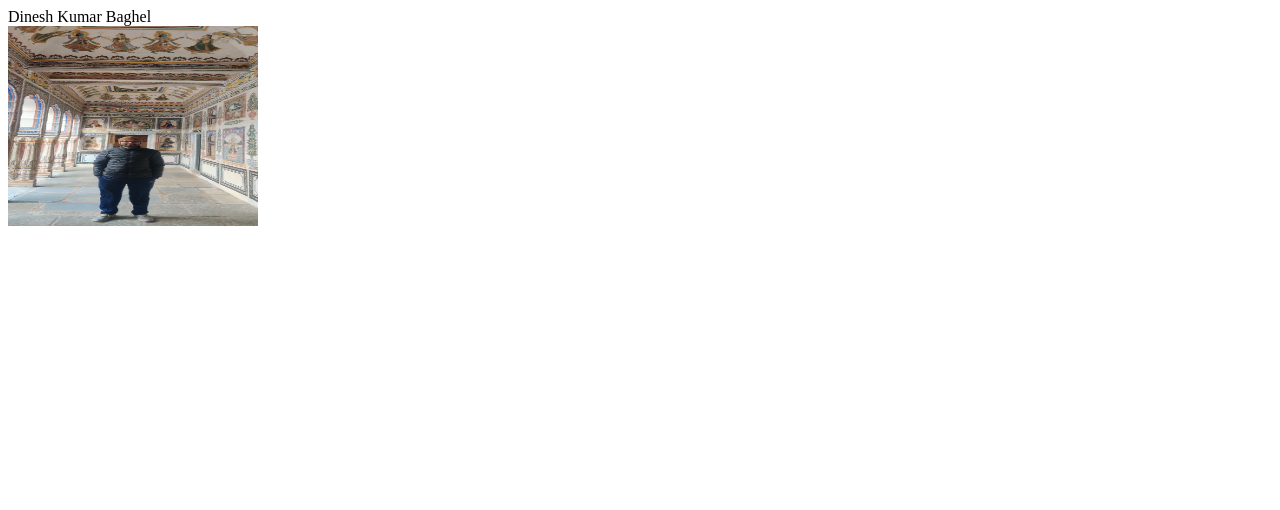
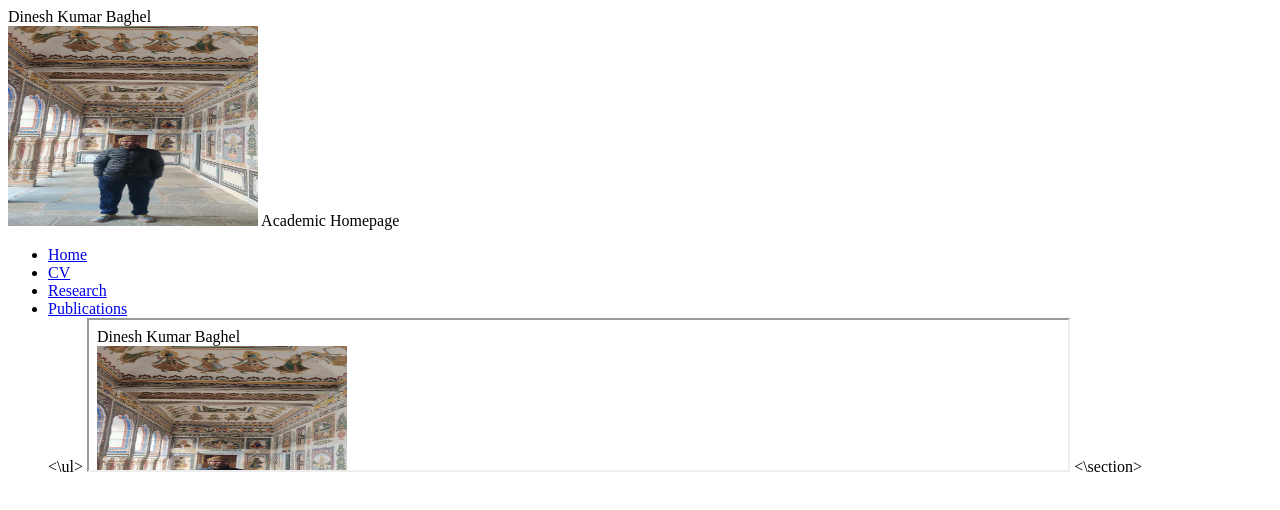
Before and after one commit to dinkubag/dinkubag.github.io, a plain HTML site: page index.html in a window 1280 px wide. Drawn offline with Linux system fonts and the light colour scheme.

Commit message:
Update index.html

```diff
--- a/index.html
+++ b/index.html
@@ -3,7 +3,16 @@
   <head>Dinesh Kumar Baghel</head>
   <body>
     <header>
-      <img src="img_5986.jpg" alt="Dinesh" width="250" height="200">
+      <img src="img_5986.jpg" alt="Dinesh" width="250" height="200"> Academic Homepage
     </header>
+    <section width="20%">
+      <ul>
+        <li><a href="index.html" target="home_iframe">Home</a></li>
+        <li><a href="index.html">CV</a></li>
+        <li><a href="index.html">Research</a></li>
+        <li><a href="index.html">Publications</a></li>
+      <\ul>
+        <iframe src="index.html" name="home_iframe" width="80%" title="Home"></iframe>
+    <\section>
   </body>
 </html>
```
